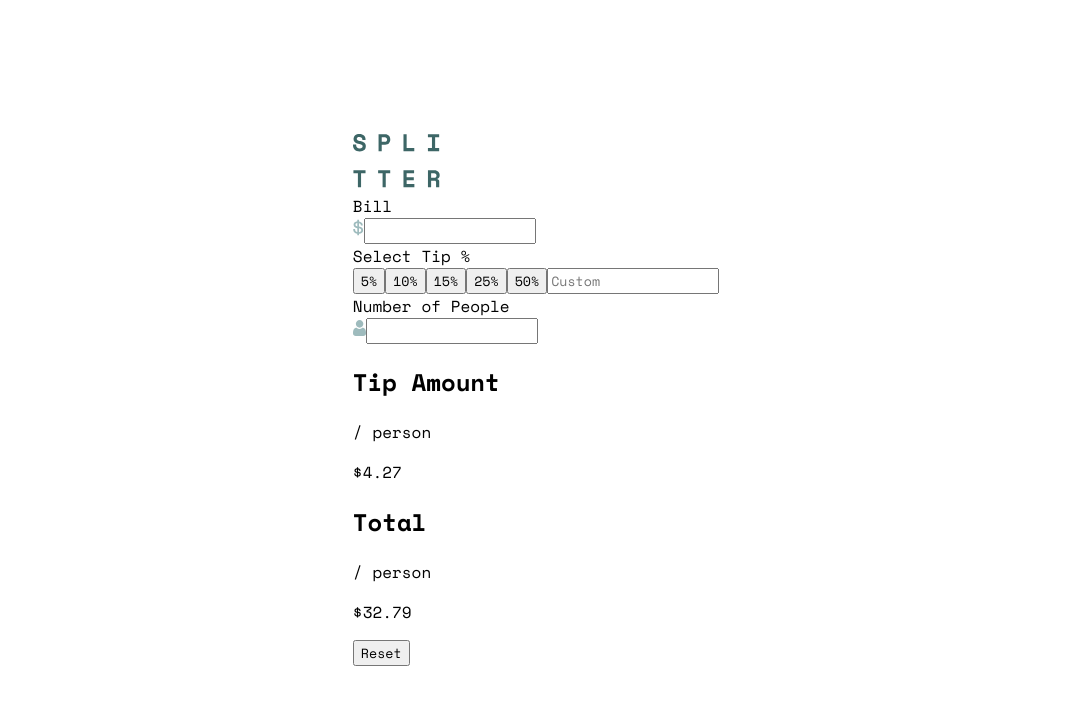
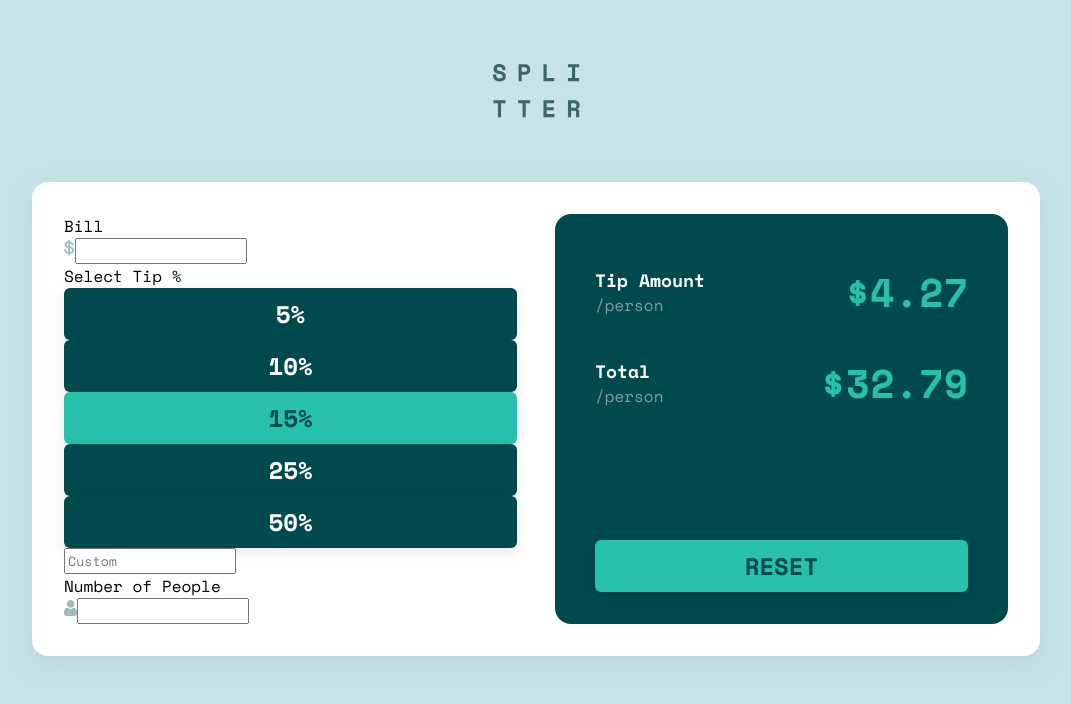
Before and after one commit to danilovilhena/frontend-mentor-challenges, a React (Create React App) app in the folder tip-calculator/: page / in a window 1280 px wide. Shown: the top 704 px of the page, without its empty margins (104-1175 px from the left). Built offline with nearby package versions, Linux system fonts and the light colour scheme.

Commit message:
[tip-calculator] Right side styling

```diff
--- a/tip-calculator/src/App.js
+++ b/tip-calculator/src/App.js
@@ -6,7 +6,8 @@ import personIcon from './images/icon-person.svg';
 const App = () => {
   return (
     <main>
-      <img src={logo} alt="Splitter" />
+      <img src={logo} title="Splitter" />
+
       <div className="content">
         <div id="left-side">
           {/* Bill */}
@@ -31,30 +32,30 @@ const App = () => {
           <label for="people-input">Number of People</label>
           <div className="input-container">
             <img src={personIcon} alt="Person icon"/>
-            <input type="text" id="people-input"></input>
+            <input type="number" id="people-input" min="0"></input>
           </div>
         </div>
 
         <div id="right-side">
           {/* Tip Amount */}
-          <div id="tip-amount">
+          <div class="amount-container" id="tip-amount">
             <div>
               <h2>Tip Amount</h2>
-              <p>/ person</p>
+              <p>/person</p>
             </div>
             <p className="value">$4.27</p>
           </div>
 
           {/* Total Amount */}
-          <div id="total-amount">
+          <div class="amount-container" id="total-amount">
             <div>
               <h2>Total</h2>
-              <p>/ person</p>
+              <p>/person</p>
             </div>
             <p className="value">$32.79</p>
           </div>
 
-          <button className="btn inactive">Reset</button>
+          <button className="btn active">Reset</button>
         </div>
       </div>
     </main>
--- a/tip-calculator/src/App.scss
+++ b/tip-calculator/src/App.scss
@@ -0,0 +1,99 @@
+.btn {
+    width: 100%;
+    text-transform: uppercase;
+    font-size: 1.5rem;
+    font-weight: 700;
+    border: none;
+    padding: .5rem 0;
+    border-radius: .375rem;
+    box-shadow: rgba(0, 0, 0, 0.1) 0px 4px 12px;
+    color: var(--white);
+    background-color: var(--verydark-gray-cyan);
+
+    cursor: pointer;
+
+    &.active {
+        background-color: var(--strong-cyan);
+        color: var(--verydark-gray-cyan);
+    }
+
+    &:disabled {
+        background-color: var(--dark-gray-cyan);
+        cursor: auto;
+    }
+
+    &:hover:enabled {
+        background-color: var(--light-cyan);
+    }
+
+    &:hover:not(.active):enabled {
+        color: var(--verydark-gray-cyan);
+    }
+}
+
+main {
+    display: flex;
+    flex-direction: column;
+    align-items: center;
+    max-width: 70rem;
+    margin: auto;
+
+    > img {
+        margin: 4rem 0;
+    }
+
+    .content {
+        width: 90%;
+        display: flex;
+        justify-content: space-between;
+        background-color: var(--white);
+        padding: 2rem;
+        border-radius: 1rem;
+        box-shadow: rgba(149, 157, 165, 0.2) 0px 8px 24px;
+
+        #left-side, #right-side {
+            width: 48%;
+        }
+
+        #right-side{
+            display: flex;
+            flex-direction: column;
+            background-color: var(--verydark-gray-cyan);
+            color: var(--white);
+            padding: 2rem 2.5rem;
+            border-radius: 1rem;
+
+            .amount-container {
+                display: flex;
+                justify-content: space-between;
+                align-items: center;
+                padding: 1rem 0;
+
+                > div {
+                    h2 {
+                        font-size: 1.125rem;
+                        margin: 0;
+                    }
+
+                    p {
+                        font-size: 1rem;
+                        color: var(--dark-gray-cyan);
+                        margin: 0;
+                    }
+                }
+
+                .value {
+                    font-size: 2.5rem;
+                    font-weight: 700;
+                    color: var(--strong-cyan);
+                    margin: 0;
+                }
+            }
+
+            .btn {
+                margin-top: auto;
+            }
+
+        }
+    }
+}
--- a/tip-calculator/src/index.css
+++ b/tip-calculator/src/index.css
@@ -14,9 +14,10 @@
 }
 
 body {
-    height: 100vh;
-    display: flex;
-    align-items: center;
-    justify-content: center;
     margin: 0;
+    background-color: var(--light-cyan);
 }
+
+#root {
+    width: 100%;
+}
```
